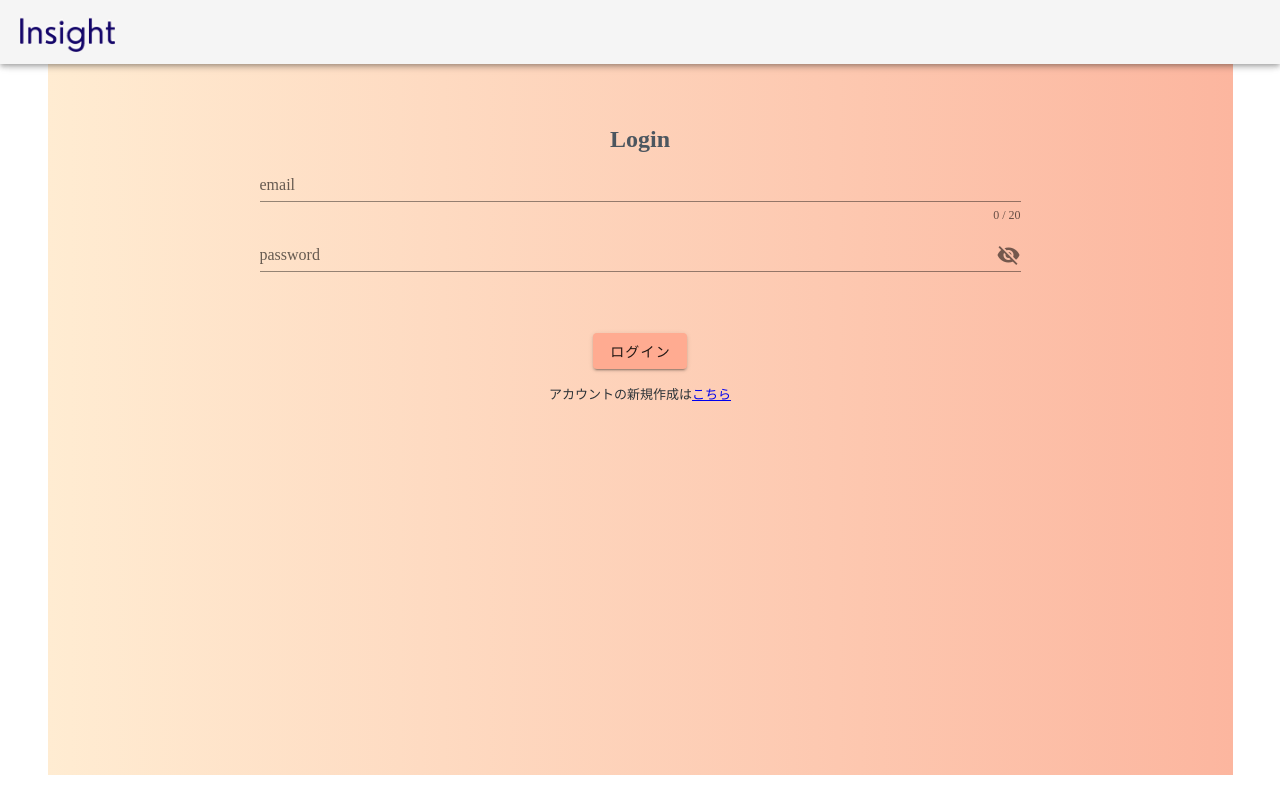
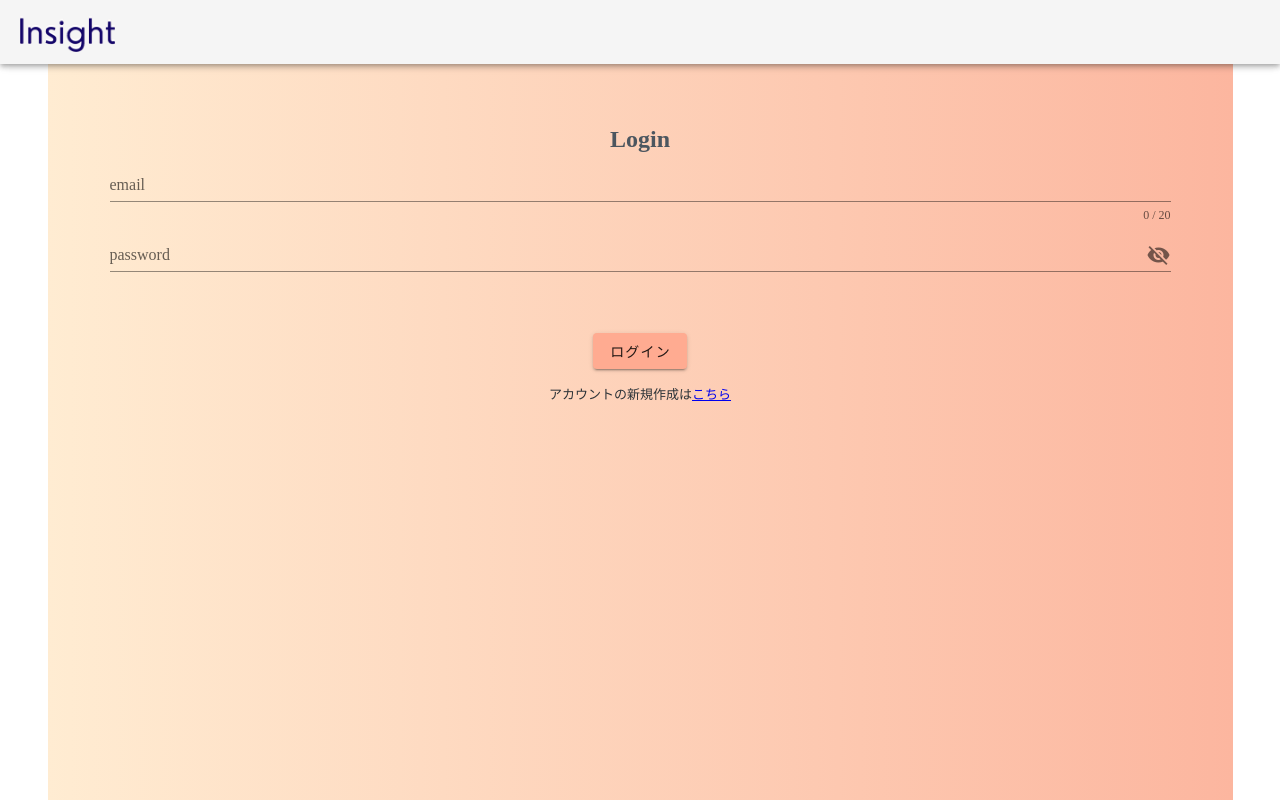
Before and after one commit to mayukoooo/nuxt-rails-insight, a Nuxt app in the folder front/: page /login in a window 1280 px wide. Shown: the top 800 px of the page. Built offline with nearby package versions, Linux system fonts and the light colour scheme; no server answers.

Commit message:
UI修正

```diff
--- a/front/pages/index.vue
+++ b/front/pages/index.vue
@@ -118,7 +118,7 @@ h4 {
 }
 h5 {
   color: #130569;
-  font-size: 16px;
+  font-size: 15.5px;
   margin-bottom: 5px;
 }
 .btn {
--- a/front/pages/login.vue
+++ b/front/pages/login.vue
@@ -58,7 +58,7 @@ export default {
 
 <style scoped>
 .form.col {
-  padding: 50px 200px;
+  padding: 50px;
   margin: 0px;
 }
 .form{
@@ -79,6 +79,6 @@ h2 {
 p {
   color: rgb(44, 51, 56);
   font-size: 13px;
-  margin-bottom: 310px;
+  margin-bottom: 500px;
 }
 </style>
--- a/front/pages/signup.vue
+++ b/front/pages/signup.vue
@@ -94,7 +94,7 @@ export default {
 
 <style scoped>
 .form.col {
-  padding: 50px 200px;
+  padding: 50px;
   margin: 0px;
 }
 .form{
```
Also changed, not shown: front/assets/img/women3.png, front/assets/img/women4.png.
